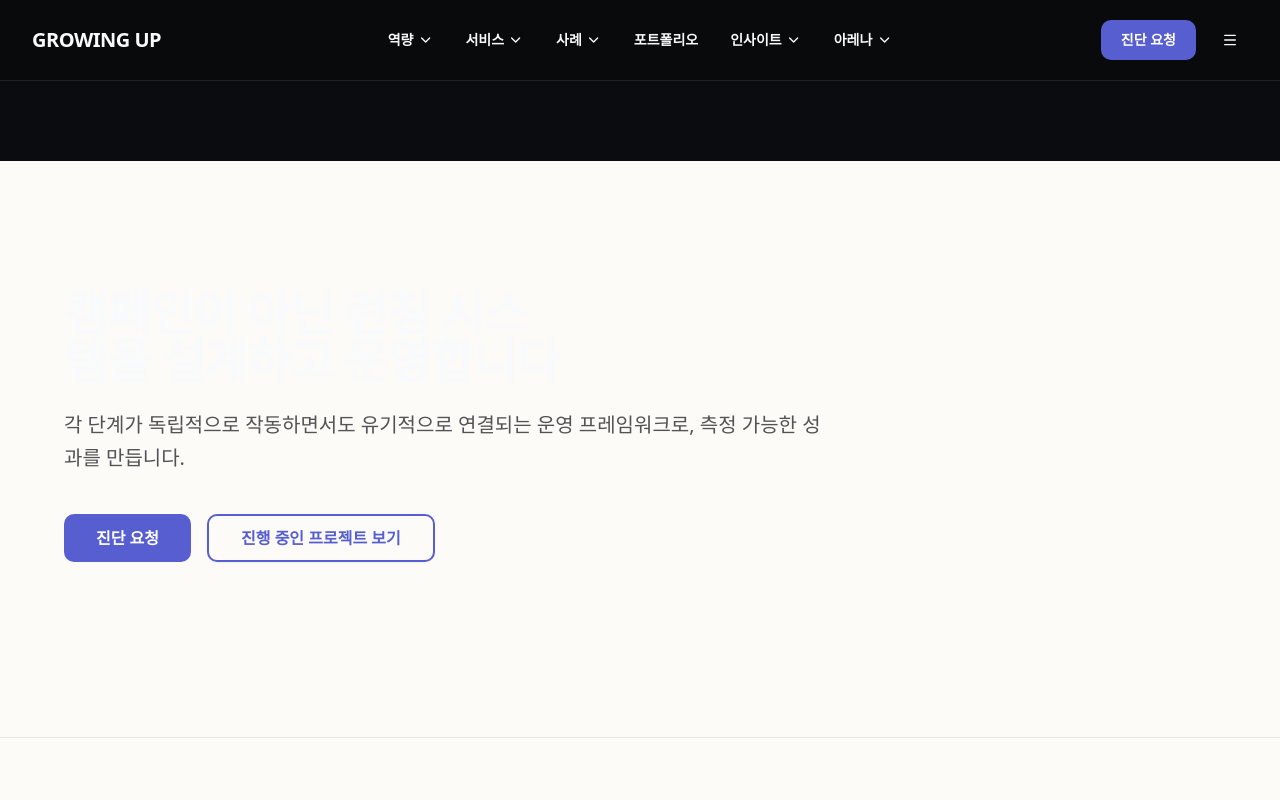
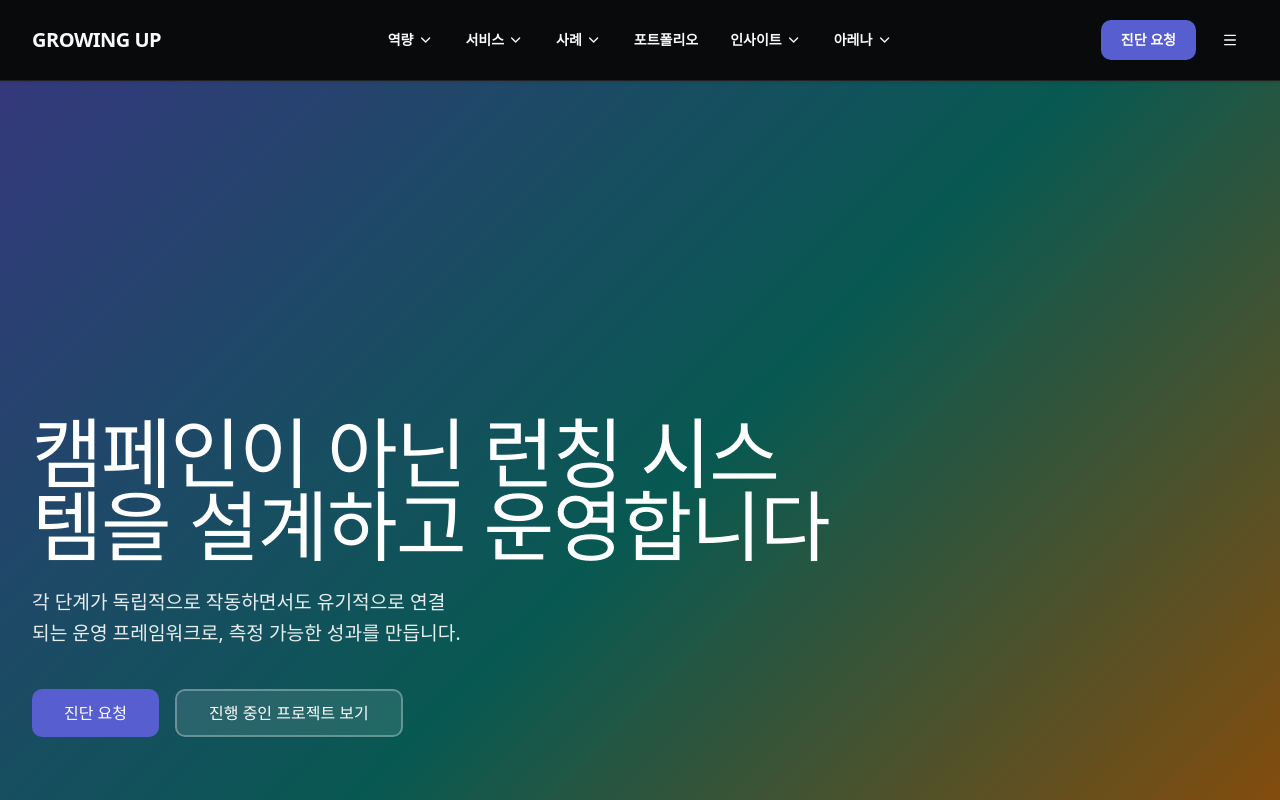
Before and after one commit to Haeseong-Kwon/growingup-homepage, a Next.js app: page /capabilities in a window 1280 px wide. Shown: the top 800 px of the page. Built offline with nearby package versions, Linux system fonts and the light colour scheme.

Commit message:
각 헤더 섹션 배경 개선

```diff
--- a/src/app/(site)/capabilities/page.tsx
+++ b/src/app/(site)/capabilities/page.tsx
@@ -6,6 +6,7 @@ import { Card, CardContent, CardHeader, CardTitle } from "@/components/ui/card";
 import { Section } from "@/components/layout/section";
 import { Container } from "@/components/layout/container";
 import { MediaReveal } from "@/components/motion/media-reveal";
+import { VideoHero } from "@/components/hero/video-hero";
 import {
   Search,
   Target,
@@ -167,45 +168,18 @@ export default function CapabilitiesPage() {
   return (
     <>
       {/* Hero */}
-      <Section
-        data-palette="light"
-        data-theme="light"
-        data-section="capabilities-hero"
-        variant="default"
-        divider="none"
-        minHeight="medium"
-        className="pt-24 md:pt-32"
-      >
-        <Container>
-          <MediaReveal intensity="subtle">
-            <div className="max-w-4xl">
-              <h1 className="text-3xl md:text-4xl lg:text-5xl font-bold tracking-tight mb-6 text-balance">
-                캠페인이 아닌 런칭 시스템을 설계하고 운영합니다
-              </h1>
-              <p className="text-lg md:text-xl text-[var(--brand-fg)]/70 leading-relaxed mb-10 max-w-3xl">
-                각 단계가 독립적으로 작동하면서도 유기적으로 연결되는 운영 프레임워크로, 측정 가능한 성과를 만듭니다.
-              </p>
-              <div className="flex flex-col sm:flex-row gap-4">
-                <Button
-                  asChild
-                  size="lg"
-                  className="bg-[var(--brand-primary)] hover:bg-[var(--brand-primary)]/90 text-white rounded-lg h-12 px-8 text-base font-bold"
-                >
-                  <Link href="/diagnosis">진단 요청</Link>
-                </Button>
-                <Button
-                  asChild
-                  variant="outline"
-                  size="lg"
-                  className="border-2 border-[var(--brand-primary)] text-[var(--brand-primary)] hover:bg-[var(--brand-primary)]/10 rounded-lg h-12 px-8 text-base font-bold"
-                >
-                  <Link href="/arena">진행 중인 프로젝트 보기</Link>
-                </Button>
-              </div>
-            </div>
-          </MediaReveal>
-        </Container>
-      </Section>
+      <VideoHero
+        title="캠페인이 아닌 런칭 시스템을 설계하고 운영합니다"
+        subtitle="각 단계가 독립적으로 작동하면서도 유기적으로 연결되는 운영 프레임워크로, 측정 가능한 성과를 만듭니다."
+        primaryCta={{
+          label: "진단 요청",
+          href: "/diagnosis",
+        }}
+        secondaryCta={{
+          label: "진행 중인 프로젝트 보기",
+          href: "/arena",
+        }}
+      />
 
       {/* Mission: OS로 운영되는 마케팅 */}
       <Section
--- a/src/app/(site)/portfolio/page.tsx
+++ b/src/app/(site)/portfolio/page.tsx
@@ -5,6 +5,7 @@ import Link from "next/link";
 import { Section } from "@/components/layout/section";
 import { Container } from "@/components/layout/container";
 import { MediaReveal } from "@/components/motion/media-reveal";
+import { VideoHero } from "@/components/hero/video-hero";
 import { PortfolioFilterBar } from "@/components/portfolio/PortfolioFilterBar";
 import { PortfolioCard } from "@/components/portfolio/PortfolioCard";
 import { PortfolioDetailModal } from "@/components/portfolio/PortfolioDetailModal";
@@ -86,31 +87,14 @@ export default function PortfolioPage() {
   return (
     <div className="w-full overflow-x-clip">
       {/* Hero */}
-      <Section
-        data-palette="light"
-        data-theme="light"
-        data-section="portfolio-hero"
-        variant="default"
-        divider="none"
-        minHeight="auto"
-        className="pt-24 md:pt-32"
-      >
-        <Container>
-          <MediaReveal intensity="subtle">
-            <div className="max-w-4xl">
-              <div className="text-sm md:text-base font-medium text-[var(--brand-primary)] mb-2 uppercase tracking-wide">
-                포트폴리오
-              </div>
-              <h1 className="text-3xl md:text-4xl lg:text-5xl font-bold tracking-tight mb-6 text-balance">
-                우리가 만든 결과물
-              </h1>
-              <p className="text-lg md:text-xl text-[var(--brand-fg)]/70 leading-relaxed max-w-3xl">
-                아이디어가 실행으로 이어진 순간들. 업종/목표에 따라 필터링해 빠르게 레퍼런스를 찾으세요.
-              </p>
-            </div>
-          </MediaReveal>
-        </Container>
-      </Section>
+      <VideoHero
+        title="우리가 만든 결과물"
+        subtitle="아이디어가 실행으로 이어진 순간들. 업종/목표에 따라 필터링해 빠르게 레퍼런스를 찾으세요."
+        primaryCta={{
+          label: "진단 요청",
+          href: "/diagnosis",
+        }}
+      />
 
       {/* Filter Bar */}
       <PortfolioFilterBar
--- a/src/components/cases/CasesPage.tsx
+++ b/src/components/cases/CasesPage.tsx
@@ -6,6 +6,7 @@ import { Button } from "@/components/ui/button";
 import { Section } from "@/components/layout/section";
 import { Container } from "@/components/layout/container";
 import { MediaReveal } from "@/components/motion/media-reveal";
+import { VideoHero } from "@/components/hero/video-hero";
 import { CaseCard } from "./CaseCard";
 import { casesData, categories, CaseItem } from "./casesData";
 import { cn } from "@/lib/utils";
@@ -23,31 +24,14 @@ export function CasesPage() {
   return (
     <div className="w-full overflow-x-hidden">
       {/* Hero */}
-      <Section
-        data-palette="light"
-        data-theme="light"
-        data-section="cases-hero"
-        variant="default"
-        divider="none"
-        minHeight="auto"
-        className="pt-24 md:pt-32"
-      >
-        <Container>
-          <MediaReveal intensity="subtle">
-            <div className="max-w-4xl">
-              <div className="text-sm md:text-base font-medium text-[var(--brand-primary)] mb-2 uppercase tracking-wide">
-                실행 사례
-              </div>
-              <h1 className="text-3xl md:text-4xl lg:text-5xl font-bold tracking-tight mb-6 text-balance">
-                결과로 증명한 런칭 사례
-              </h1>
-              <p className="text-lg md:text-xl text-[var(--brand-fg)]/70 leading-relaxed max-w-3xl">
-                기획서가 아닌 실제 출시 결과로 검증된 케이스를 확인하세요. 문제 정의부터 성과 측정까지 전 과정을 공개합니다.
-              </p>
-            </div>
-          </MediaReveal>
-        </Container>
-      </Section>
+      <VideoHero
+        title="결과로 증명한 런칭 사례"
+        subtitle="기획서가 아닌 실제 출시 결과로 검증된 케이스를 확인하세요. 문제 정의부터 성과 측정까지 전 과정을 공개합니다."
+        primaryCta={{
+          label: "진단 요청",
+          href: "/diagnosis",
+        }}
+      />
 
       {/* Filter Bar & Cards Grid */}
       <Section
--- a/src/components/services/ServiceCard.tsx
+++ b/src/components/services/ServiceCard.tsx
@@ -14,7 +14,7 @@ export function ServiceCard({ service }: ServiceCardProps) {
     <Card
       id={service.id}
       className={cn(
-        "group relative border-2 flex flex-col",
+        "group relative border-2 flex flex-col h-full",
         "transition-transform duration-200 ease-out [contain:paint] motion-reduce:transition-none",
         "hover:-translate-y-1 hover:border-[var(--brand-primary)]/20 hover:shadow-lg",
         "bg-[var(--color-card)] border-[var(--color-border)] shadow-sm"
@@ -29,7 +29,7 @@ export function ServiceCard({ service }: ServiceCardProps) {
         </p>
       </CardHeader>
 
-      <CardContent className="space-y-6 min-w-0">
+      <CardContent className="space-y-6 min-w-0 flex-1">
         {/* 적합한 경우 */}
         <div className="bg-[var(--brand-primary)]/5 border border-[var(--brand-primary)]/10 rounded-lg p-4 md:p-5">
           <div className="text-sm font-medium text-[var(--brand-primary)] mb-2 uppercase tracking-wide">
--- a/src/components/services/ServicesPage.tsx
+++ b/src/components/services/ServicesPage.tsx
@@ -5,6 +5,7 @@ import { Button } from "@/components/ui/button";
 import { Section } from "@/components/layout/section";
 import { Container } from "@/components/layout/container";
 import { MediaReveal } from "@/components/motion/media-reveal";
+import { VideoHero } from "@/components/hero/video-hero";
 import { ServiceCard } from "./ServiceCard";
 import { servicesData } from "./servicesData";
 
@@ -12,31 +13,14 @@ export function ServicesPage() {
   return (
     <div className="w-full overflow-x-hidden">
       {/* Hero */}
-      <Section
-        data-palette="light"
-        data-theme="light"
-        data-section="services-hero"
-        variant="default"
-        divider="none"
-        minHeight="auto"
-        className="pt-24 md:pt-32"
-      >
-        <Container>
-          <MediaReveal intensity="subtle">
-            <div className="max-w-4xl">
-              <div className="text-sm md:text-base font-medium text-[var(--brand-primary)] mb-2 uppercase tracking-wide">
-                서비스
-              </div>
-              <h1 className="text-3xl md:text-4xl lg:text-5xl font-bold tracking-tight mb-6 text-balance">
-                목표에 맞는 런칭 파트너십
-              </h1>
-              <p className="text-lg md:text-xl text-[var(--brand-fg)]/70 leading-relaxed max-w-3xl">
-                빠른 검증이 필요한지, 체계적인 시스템 구축이 필요한지에 따라 최적의 협업 방식을 선택하세요.
-              </p>
-            </div>
-          </MediaReveal>
-        </Container>
-      </Section>
+      <VideoHero
+        title="목표에 맞는 런칭 파트너십"
+        subtitle="빠른 검증이 필요한지, 체계적인 시스템 구축이 필요한지에 따라 최적의 협업 방식을 선택하세요."
+        primaryCta={{
+          label: "진단 요청",
+          href: "/diagnosis",
+        }}
+      />
 
       {/* Services Grid */}
       <Section
```
Also changed, not shown: src/app/(site)/arena/page.tsx (+9 -12 lines), src/components/insights/InsightsPage.tsx (+5 -27 lines).
